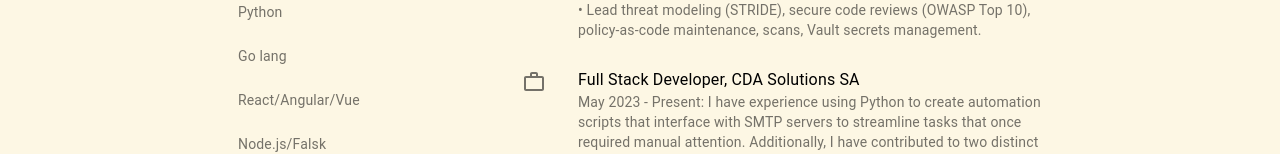
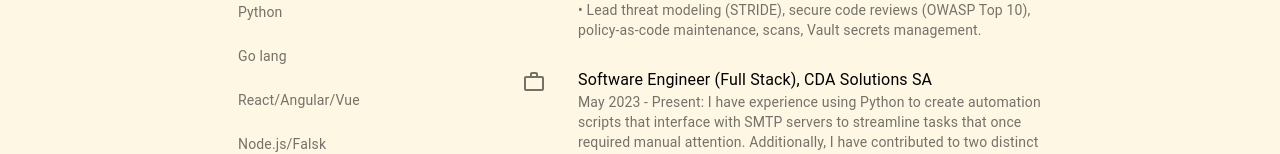
Before and after one commit to samofoke/portfolio-resume, a React (Create React App) app: page /resume in a window 1280 px wide. Shown: the part 646-800 px from the top of the page. Built offline with nearby package versions, Linux system fonts and the light colour scheme; no server answers; the HTML template or start-up script is replaced by a standard one.

Commit message:
finished with updates

```diff
--- a/src/components/Resume/Resume.jsx
+++ b/src/components/Resume/Resume.jsx
@@ -218,7 +218,7 @@ const ResumePage = () => {
                   <WorkOutlineIcon />
                 </ListItemIcon>
                 <ListItemText
-                  primary="Full Stack Developer, CDA Solutions SA"
+                  primary="Software Engineer (Full Stack), CDA Solutions SA"
                   secondary="May 2023 - Present: I have experience using Python to create automation scripts that interface with SMTP servers to streamline tasks that once required manual attention. Additionally, I have contributed to two distinct projects, utilizing the strengths of Node.js, React, Material UI, and PostgreSQL. I have played a key role in architecting build process flows and constructing ERDs while meticulously tracking progress through Jira. Currently, I am leading the development of an onboarding broker functionality for a Next.js project."
                 />
               </ListItem>
```
